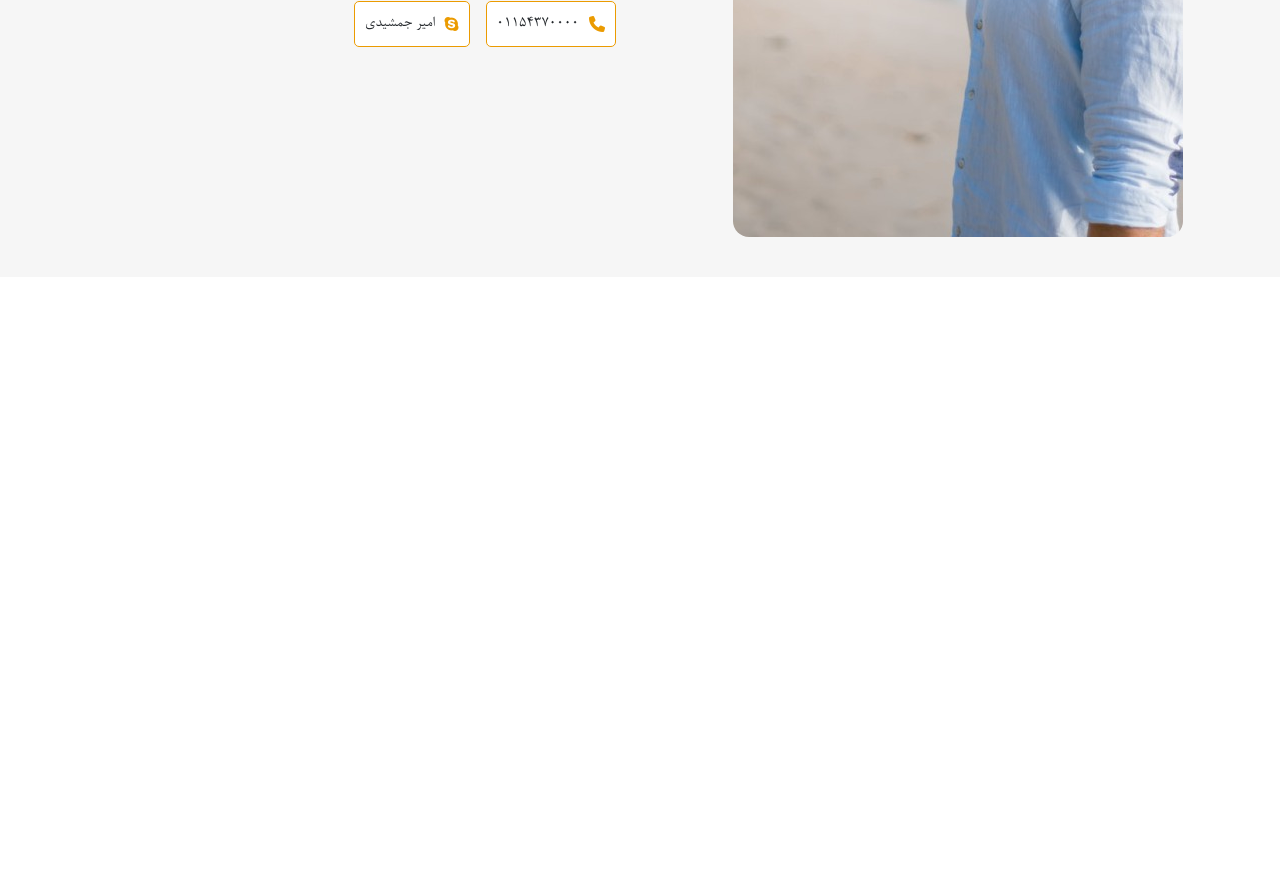
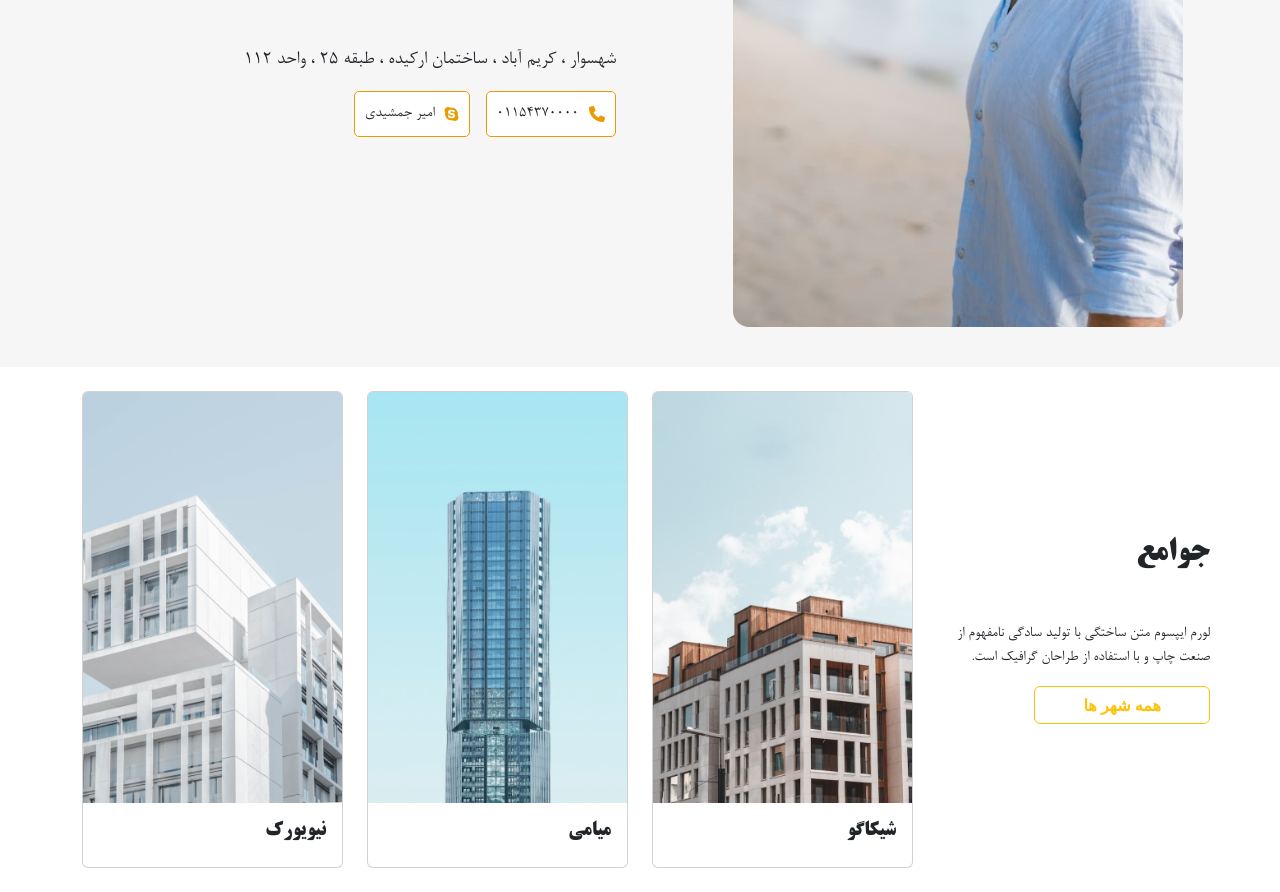
Before and after one commit to RNCstar/HomeState, a plain HTML site: page index.html in a window 1280 px wide. Shown: the part 1049-1941 px from the top of the page. Before the commit the page ends 1326 px from the top, so only its background shows below. Drawn offline with nearby package versions, Linux system fonts and the light colour scheme.

Commit message:
nextPart

```diff
--- a/CSS/mediaQuery.css
+++ b/CSS/mediaQuery.css
@@ -9,7 +9,7 @@
     }
 
     nav li {
-        background-color: #fff !important;
+        background-color: #ffffff69 !important;
         border-radius: 10%;
         width: 90px;
         text-align: center;
@@ -62,3 +62,14 @@
         padding-bottom: 300px;
     }
 }
+
+/* for only mobile style */
+@media screen and (max-width:991px) {
+    .centerContentMe {
+        margin-bottom: 20px;
+    }
+
+    .centerContentMe:first-child {
+        margin-top: 10px;
+    }
+}
--- a/CSS/style.css
+++ b/CSS/style.css
@@ -1,4 +1,5 @@
 @import url(mediaQuery.css);
+@import url(./csspanel.css);
 
 @font-face {
     font-family: "B-titr";
@@ -35,6 +36,10 @@ header {
     background-repeat: no-repeat;
     background-position: center;
     position: relative;
+}
+
+header img {
+    max-width: 150px !important;
 }
 
 header .navbar-brand {
@@ -156,3 +161,8 @@ header .navbar-brand {
 #NO_man i, #Skype_man i {
     color: #EB9B01;
 }
+
+.centerContentMe {
+    display: flex;
+    justify-content: center;
+}
--- a/index.html
+++ b/index.html
@@ -26,10 +26,14 @@
   <body>
     <header>
       <!-- Navbar -->
-      <div class="me-bg-smooth-dark"></div>
       <nav class="navbar navbar-expand-lg py-3 px-4">
         <div class="container-fluid">
-          <a class="navbar-brand" href="#">RNCStar</a>
+          <a class="navbar-brand" href="#"
+            ><img
+              class="img-fluid"
+              src="./IMG/_ec7723e5-8b46-4233-9657-e6302bb875d6.png"
+              alt="noNeed"
+          /></a>
           <button
             class="navbar-toggler"
             type="button"
@@ -161,6 +165,59 @@
           </div>
         </div>
       </section>
+      <!-- SECTION part 2 city item  -->
+      <section>
+        <div class="container py-4">
+          <div class="row d-flex justify-content-center align-items-center">
+            <!-- content -->
+            <div
+              class="col-lg-3 col-12 d-flex flex-column justify-content-center align-items-start px-5 px-lg-0"
+            >
+              <h2 class="mb-5">جوامع</h2>
+              <p>
+                لورم ایپسوم متن ساختگی با تولید سادگی نامفهوم از صنعت چاپ و با
+                استفاده از طراحان گرافیک است.
+              </p>
+              <button
+                type="button"
+                class="btn btn-outline-warning fw-bold px-5"
+              >
+                همه شهر ها
+              </button>
+            </div>
+            <!-- img part -->
+            <div
+              class="col-lg-3 col-12 centerContentMe mt-5 mt-lg-0"
+              data-aos="zoom-in"
+            >
+              <div class="card" style="width: 18rem">
+                <img src="IMG/imgCity1.png" class="card-img-top" alt="" />
+                <div class="card-body">
+                  <h5 class="card-title">شیکاگو</h5>
+                </div>
+              </div>
+            </div>
+            <!-- img part -->
+            <div class="col-lg-3 col-12 centerContentMe" data-aos="zoom-in">
+              <div class="card" style="width: 18rem">
+                <img src="IMG/imgCity2.png" class="card-img-top" alt="" />
+                <div class="card-body">
+                  <h5 class="card-title">میامی</h5>
+                </div>
+              </div>
+            </div>
+            <!-- img part -->
+            <div class="col-lg-3 col-12 centerContentMe" data-aos="zoom-in">
+              <div class="card" style="width: 18rem">
+                <img src="IMG/imgCity3.png" class="card-img-top" alt="" />
+                <div class="card-body">
+                  <h5 class="card-title">نیویورک</h5>
+                </div>
+              </div>
+            </div>
+          </div>
+        </div>
+      </section>
     </main>
 
     <footer></footer>
```
Also changed, not shown: IMG/_ec7723e5-8b46-4233-9657-e6302bb875d6.png (added), IMG/imgCity1.png (added), IMG/imgCity2.png (added), IMG/imgCity3.png (added).
